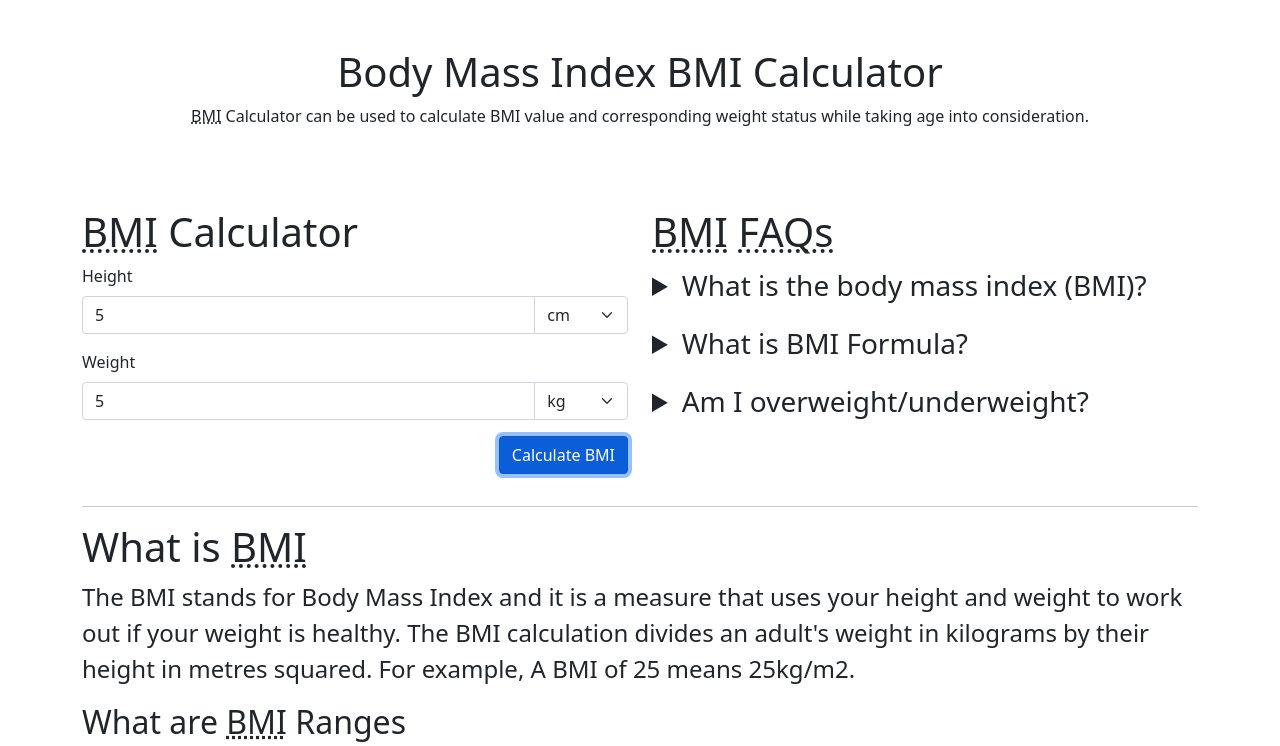
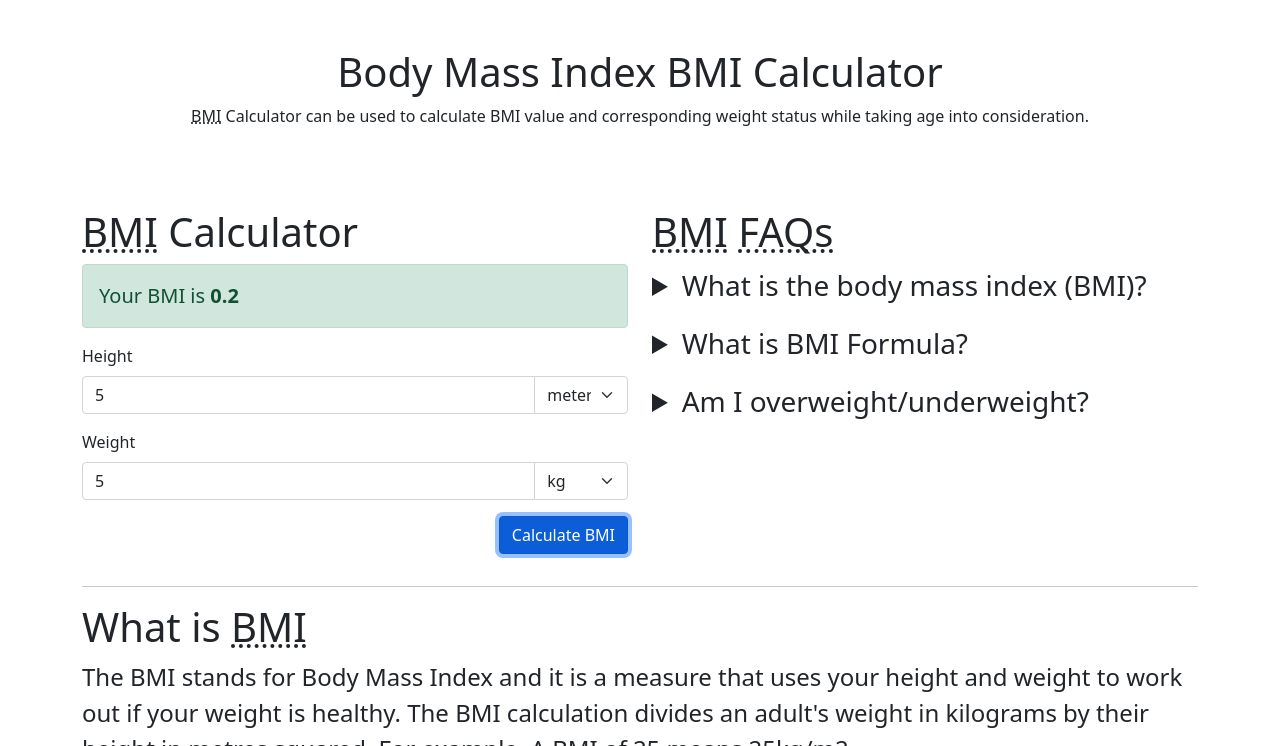
Before and after one commit to i-naeem/bmi-calculator, a website built with Vite: page index.html in a window 1280 px wide. Both pictures are taken after typing "5", "5" into the empty fields and a click on the button "Calculate BMI". Shown: the top 746 px of the page. Built offline with nearby package versions, Linux system fonts and the light colour scheme.

Commit message:
:sparkles: finish BMI calculator

```diff
--- a/BMICalculator.js
+++ b/BMICalculator.js
@@ -1,5 +1,6 @@
-const findBMI = (height, age) => {
-  return 18.2;
+const findBMI = (height, weight) => {
+  console.log(height, weight);
+  return (weight / Math.pow(height, 2)).toFixed(1);
 };
 
 const formatOutput = (bmi) => {
--- a/index.html
+++ b/index.html
@@ -40,37 +40,38 @@
                 <input
                   id="height"
                   type="number"
+                  step="any"
                   class="form-control w-75"
                   placeholder="Enter your height"
                 />
                 <select
                   class="form-select"
-                  id="heigh-unit"
+                  id="height-unit"
                   aria-label="Select unit for height"
                 >
+                  <option value="meters">meter</option>
                   <option value="cm">cm</option>
-                  <option value="inches">ft</option>
-                  <option value="meters">meter</option>
                 </select>
               </div>
             </div>
 
             <div class="mb-3">
-              <label for="Weight" class="form-label">Weight</label>
+              <label for="weight" class="form-label">Weight</label>
               <div class="input-group">
                 <input
-                  id="Weight"
+                  id="weight"
                   type="number"
+                  step="any"
                   class="form-control w-75"
-                  placeholder="Enter your Weight"
+                  placeholder="Enter your weight"
                 />
                 <select
                   class="form-select"
-                  id="heigh-unit"
+                  id="weight-unit"
                   aria-label="Select unit for weight"
                 >
                   <option value="kg">kg</option>
-                  <option value="pound">pound</option>
+                  <option value="lb">pound</option>
                 </select>
               </div>
             </div>
--- a/main.js
+++ b/main.js
@@ -2,17 +2,27 @@ import "bootstrap/dist/css/bootstrap.min.css";
 import BMICalculator from "./BMICalculator";
 
 const heightElement = document.getElementById("height");
-const ageElement = document.getElementById("age");
+const weightElement = document.getElementById("weight");
+
 const formElement = document.getElementById("form");
 const outputElement = document.getElementById("output");
+
+const heightUnitElement = document.getElementById("height-unit");
+const weightUnitElement = document.getElementById("weight-unit");
 
 formElement.onsubmit = (event) => {
   event.preventDefault();
 
-  const h = heightElement.value;
-  const a = ageElement.value;
+  let h = parseFloat(heightElement.value);
+  let w = parseFloat(weightElement.value);
 
-  const bmi = BMICalculator.findBMI(h, a);
+  let hu = heightUnitElement.value;
+  let wu = weightUnitElement.value;
+
+  if (hu === "cm") h /= 100;
+  if (wu === "lb") w /= 2.2046;
+
+  const bmi = BMICalculator.findBMI(h, w);
   const output = BMICalculator.formatOutput(bmi);
 
   outputElement.innerHTML = output;
```
